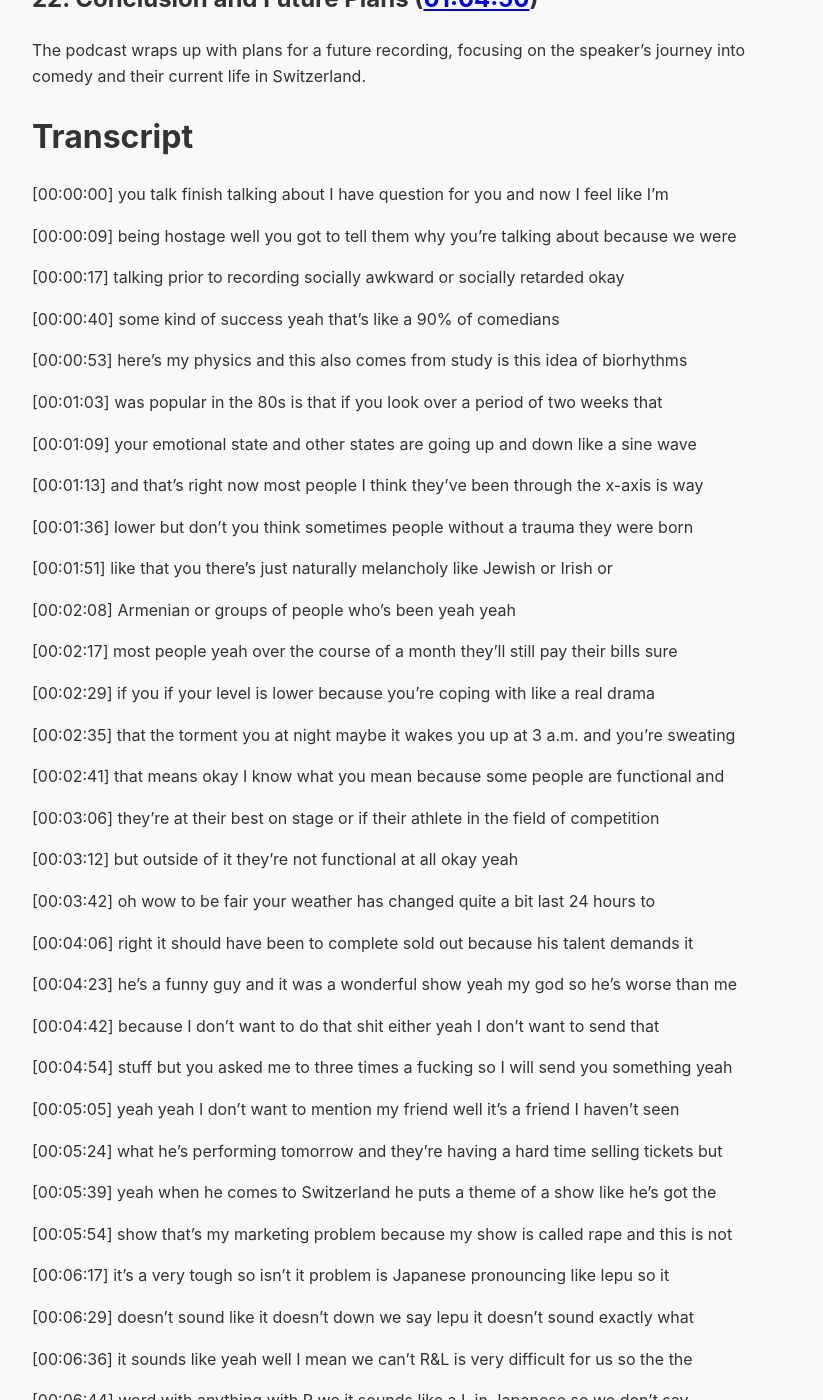
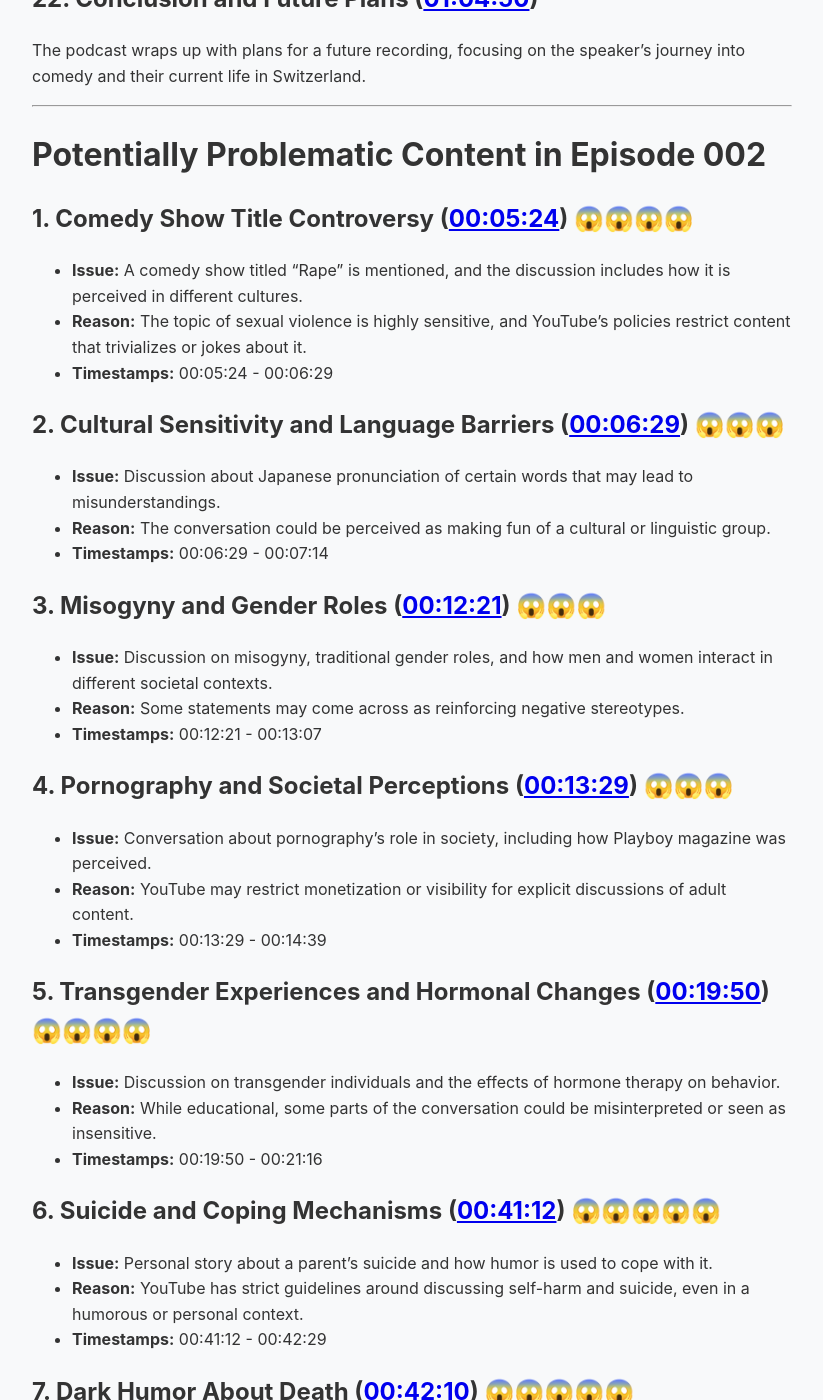
Before and after one commit to harryf/yoshi-podcasts, a Jekyll site: the page built from _transcripts/episode-002-transcript.md, in a window 1280 px wide and 1400 px high, scrolled down 3179 px. Shown: the whole window, without its empty margins (228-1051 px from the left). Built offline with Jekyll 4.4.1, drawn with Linux system fonts in a browser that asks for light colours; some of the changed text lies outside the part shown.

Commit message:
Add content sensitive to ep 02

```diff
--- a/_transcripts/episode-002-transcript.md
+++ b/_transcripts/episode-002-transcript.md
@@ -71,6 +71,52 @@ The conversation delves into the gender dynamics observed in boarding schools, p
 
 ## 22. Conclusion and Future Plans (<a href="#01-04-50">01:04:50</a>)
 The podcast wraps up with plans for a future recording, focusing on the speaker’s journey into comedy and their current life in Switzerland.
+
+---
+
+# Potentially Problematic Content in Episode 002
+
+## 1. Comedy Show Title Controversy (<a href="#00-05-24">00:05:24</a>) 😱😱😱😱
+- **Issue:** A comedy show titled "Rape" is mentioned, and the discussion includes how it is perceived in different cultures.
+- **Reason:** The topic of sexual violence is highly sensitive, and YouTube’s policies restrict content that trivializes or jokes about it.
+- **Timestamps:** 00:05:24 - 00:06:29
+
+## 2. Cultural Sensitivity and Language Barriers (<a href="#00-06-29">00:06:29</a>) 😱😱😱
+- **Issue:** Discussion about Japanese pronunciation of certain words that may lead to misunderstandings.
+- **Reason:** The conversation could be perceived as making fun of a cultural or linguistic group.
+- **Timestamps:** 00:06:29 - 00:07:14
+
+## 3. Misogyny and Gender Roles (<a href="#00-12-21">00:12:21</a>) 😱😱😱
+- **Issue:** Discussion on misogyny, traditional gender roles, and how men and women interact in different societal contexts.
+- **Reason:** Some statements may come across as reinforcing negative stereotypes.
+- **Timestamps:** 00:12:21 - 00:13:07
+
+## 4. Pornography and Societal Perceptions (<a href="#00-13-29">00:13:29</a>) 😱😱😱
+- **Issue:** Conversation about pornography’s role in society, including how Playboy magazine was perceived.
+- **Reason:** YouTube may restrict monetization or visibility for explicit discussions of adult content.
+- **Timestamps:** 00:13:29 - 00:14:39
+
+## 5. Transgender Experiences and Hormonal Changes (<a href="#00-19-50">00:19:50</a>) 😱😱😱😱
+- **Issue:** Discussion on transgender individuals and the effects of hormone therapy on behavior.
+- **Reason:** While educational, some parts of the conversation could be misinterpreted or seen as insensitive.
+- **Timestamps:** 00:19:50 - 00:21:16
+
+## 6. Suicide and Coping Mechanisms (<a href="#00-41-12">00:41:12</a>) 😱😱😱😱😱
+- **Issue:** Personal story about a parent’s suicide and how humor is used to cope with it.
+- **Reason:** YouTube has strict guidelines around discussing self-harm and suicide, even in a humorous or personal context.
+- **Timestamps:** 00:41:12 - 00:42:29
+
+## 7. Dark Humor About Death (<a href="#00-42-10">00:42:10</a>) 😱😱😱😱😱
+- **Issue:** Jokes about how a deceased relative’s body was found.
+- **Reason:** This could be disturbing to some listeners and may trigger content restrictions.
+- **Timestamps:** 00:42:10 - 00:43:49
+
+## 8. Extreme Adult Content Discussion (<a href="#00-30-11">00:30:11</a>) 😱😱😱😱😱
+- **Issue:** References to explicit and extreme adult content, including discussions of fetish practices.
+- **Reason:** YouTube has policies restricting content that goes into graphic detail about adult themes.
+- **Timestamps:** 00:30:11 - 00:33:36
+
+---
 
 # Transcript
 
```
Also changed, not shown: _transcripts/episode-001-transcript.md (+3 -0 lines).
